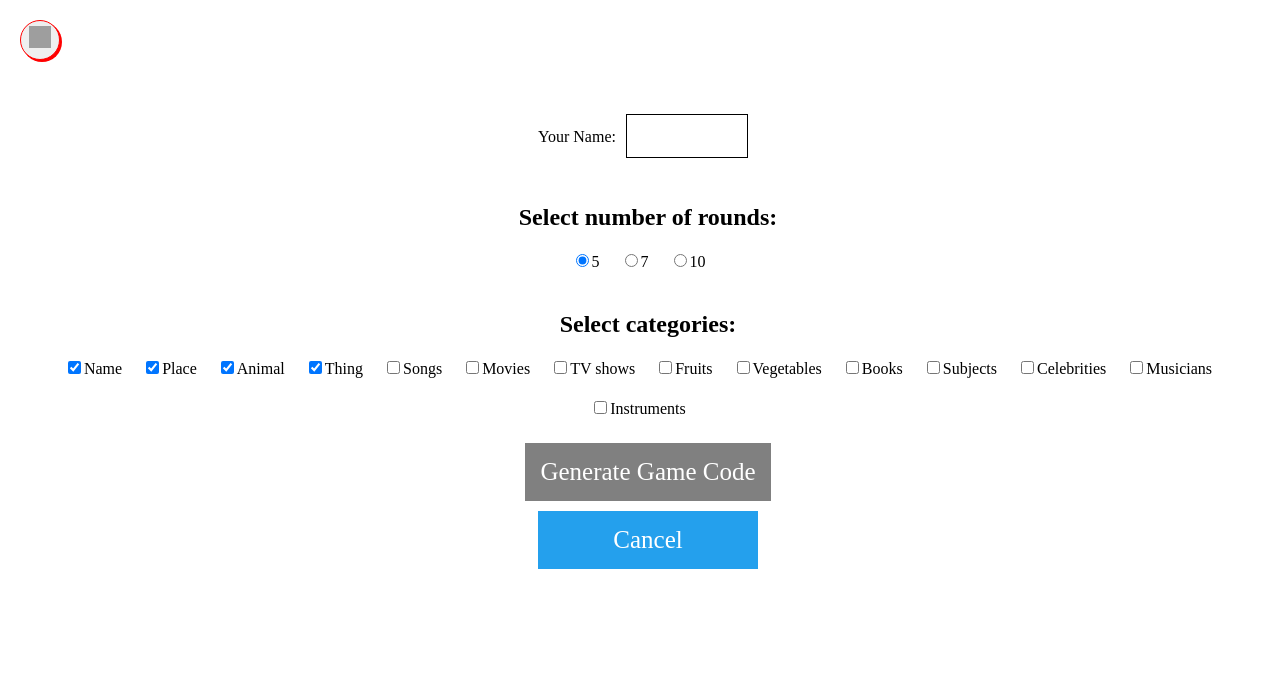
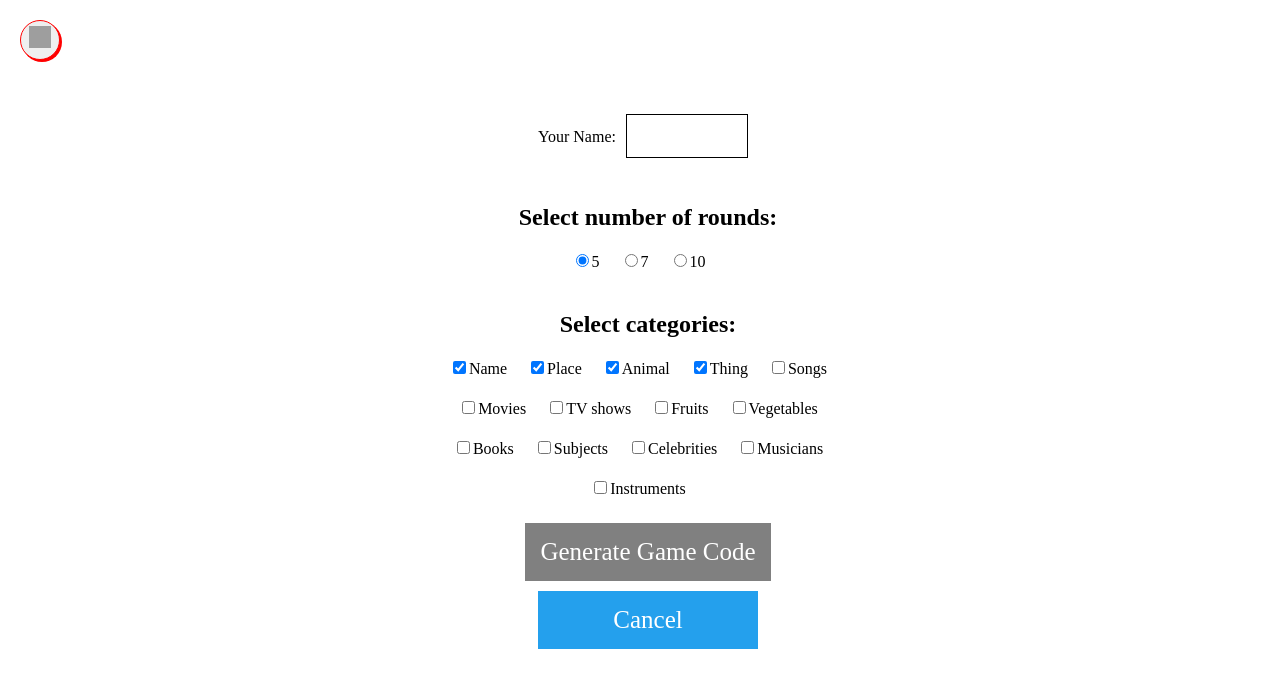
Before and after one commit to nihakhanna/name-place-animal-thing-client, a Next.js app: page / in a window 1280 px wide. Both pictures are taken after a click on the button "Create New Game". Shown: the top 688 px of the page. Built offline with nearby package versions, Linux system fonts and the light colour scheme; no server answers; grey boxes are pictures that could not be loaded; a web font is replaced by a local one.

Commit message:
set max width on categories

```diff
--- a/components/Create.js
+++ b/components/Create.js
@@ -90,7 +90,7 @@ const Create = ({ cancel, setGameData, setGamePlaying }) => {
             </CheckBoxContainer>)}
           </FlexContainer>
           <h2>Select categories:</h2>
-          <FlexContainer>
+          <FlexContainer style={{ maxWidth: "450px" }}>
             {categoriesArray.map(cat => <CheckBoxContainer key={cat}>
               <input type="checkbox" id={cat} name="categories" onChange={(event) => {
                 setCategories(Object.assign({}, categories, { [cat]: event.target.checked }))
```
